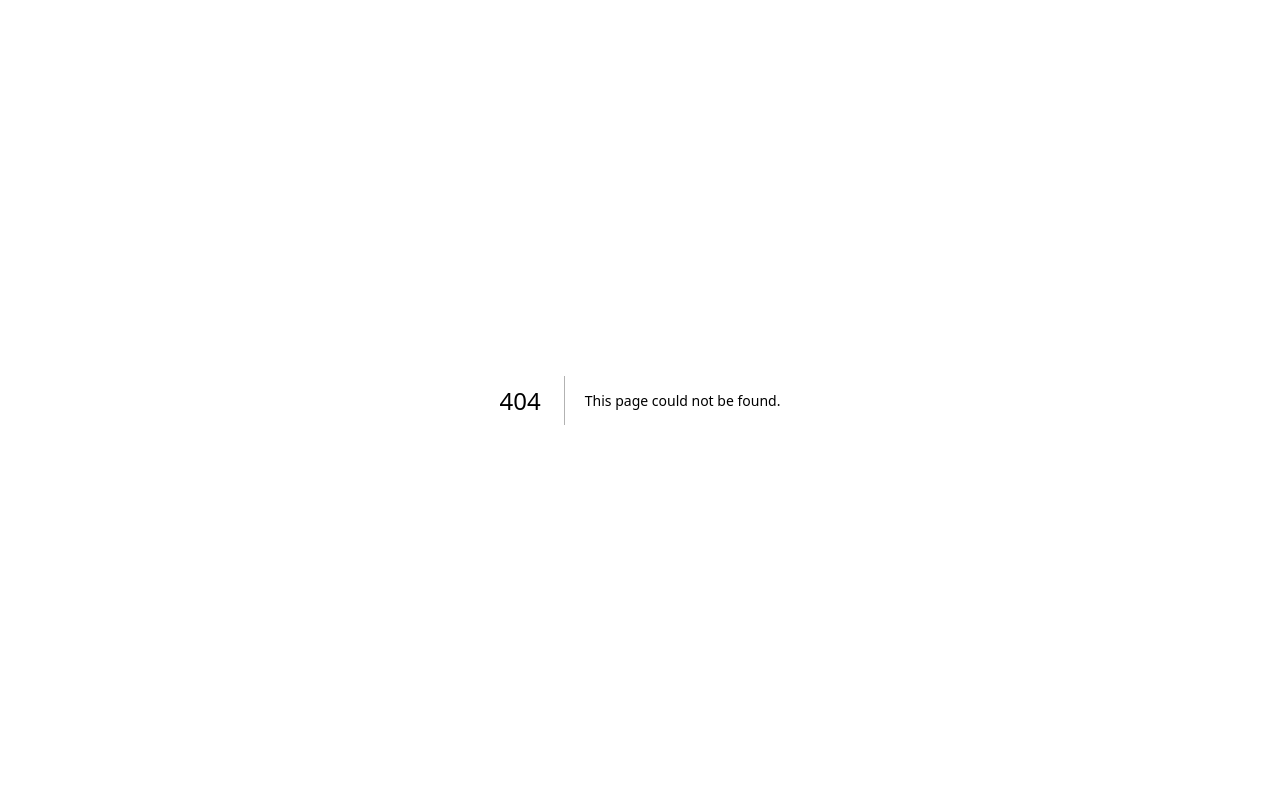
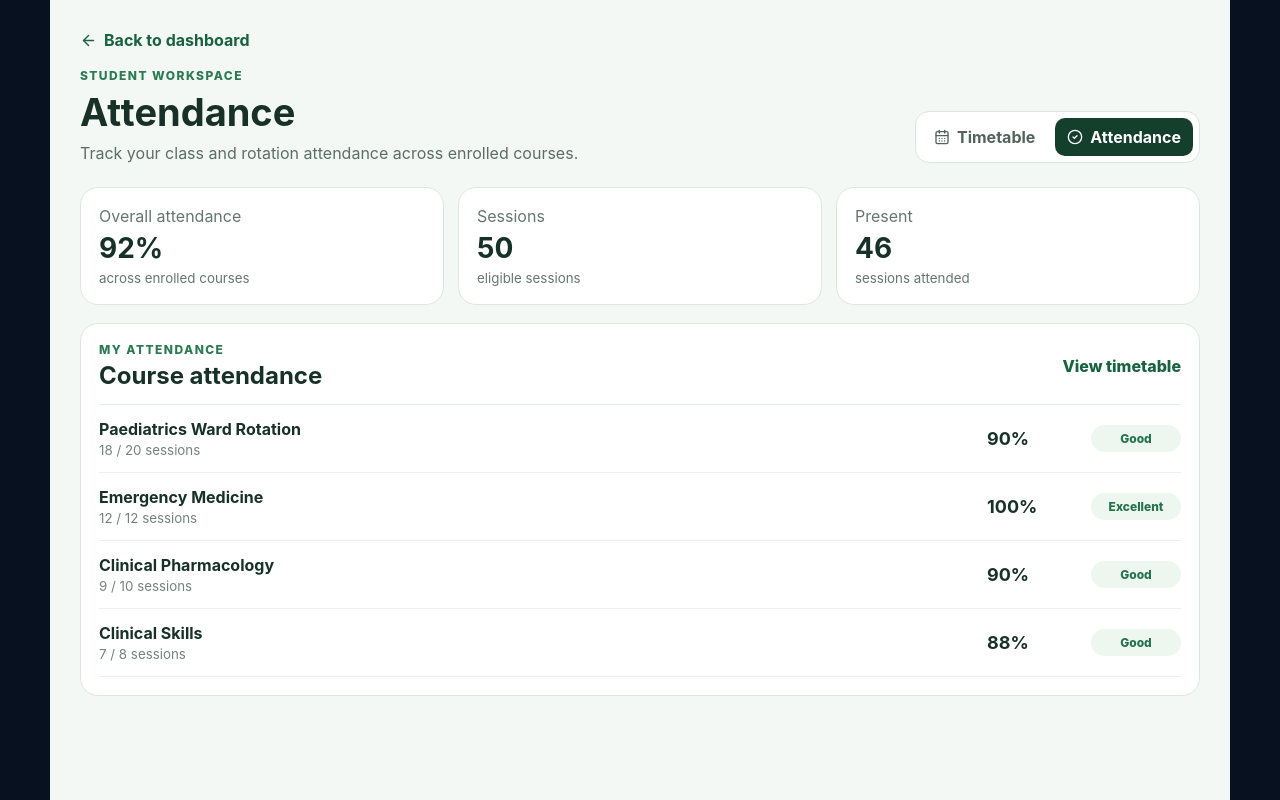
Before and after one commit to osafoopare299-cmd/student-results-portal-v2, a Next.js app in the folder student-results-portal/: page /education/student/attendance in a window 1280 px wide. Before the commit this address had no page. Built offline with nearby package versions, Linux system fonts and the light colour scheme.

Commit message:
Add student attendance route

```diff
--- /dev/null
+++ b/student-results-portal/app/education/student/attendance/page.js
@@ -0,0 +1,7 @@
+import ScheduleHub from '../../schedule-hub';
+
+export const metadata = { title: 'Student Attendance' };
+
+export default function StudentAttendancePage(){
+  return <ScheduleHub role="student" mode="attendance"/>;
+}
```
